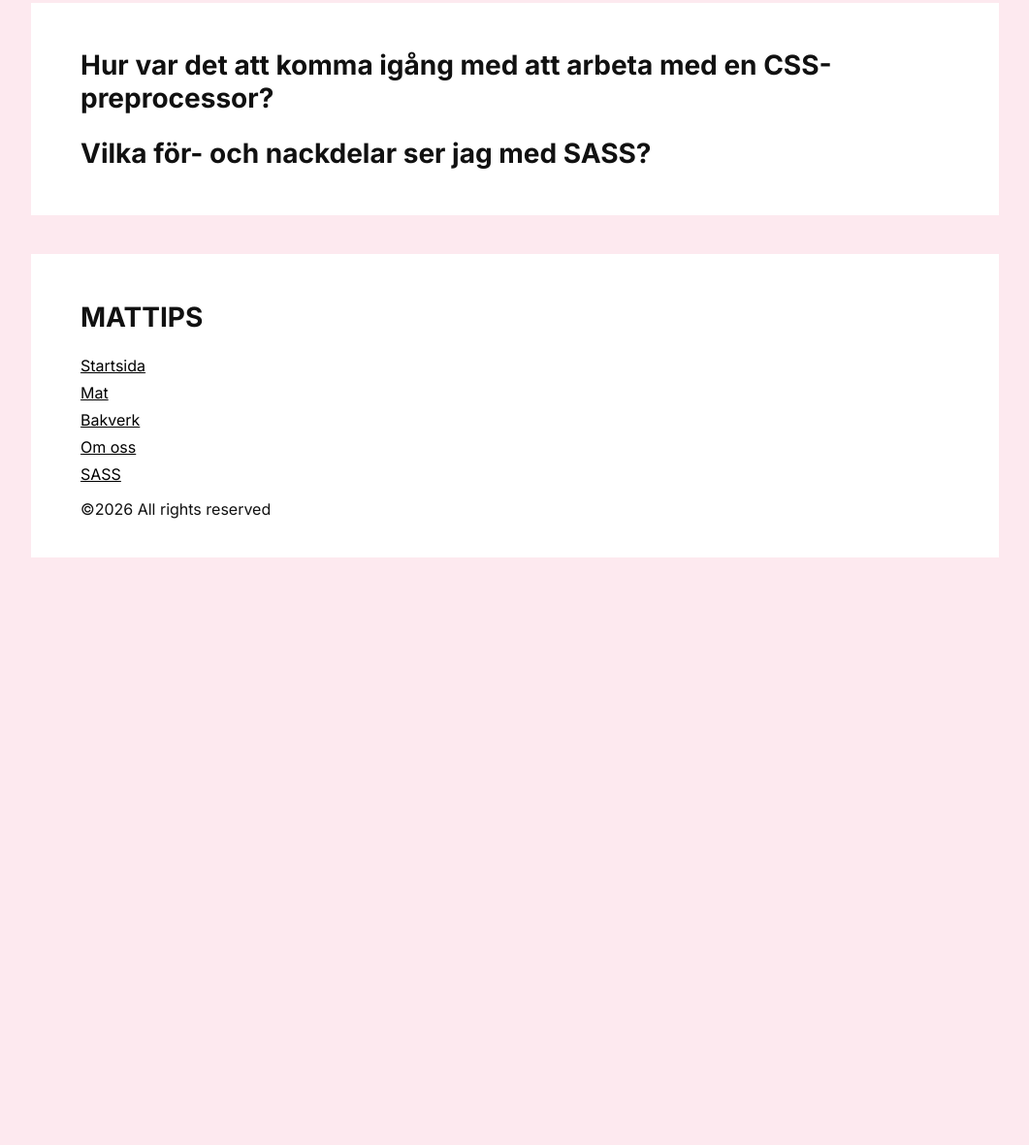
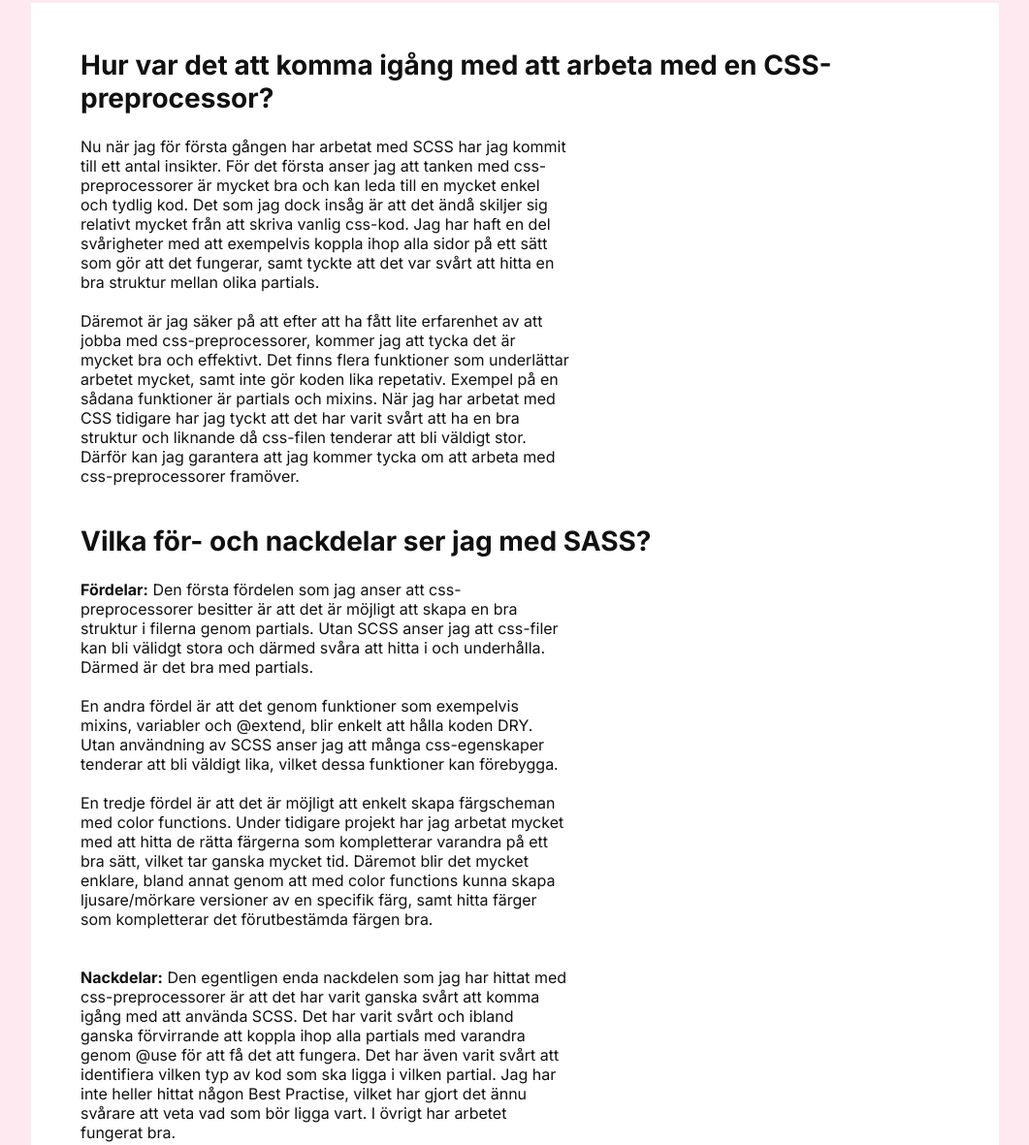
Before and after one commit to alvastern/Laboration-3-CSS-preprocessorer, a website built with Vite: page src/html/sass.html in a window 1280 px wide. Shown: the part 389-1570 px from the top of the page at 97% size, without its empty margins (109-1170 px from the left). Before the commit the page ends 1004 px from the top, so only its background shows below. Built offline with nearby package versions, Linux system fonts and the light colour scheme; a web font is replaced by a local one.

Commit message:
Skrev ner insikter

```diff
--- a/src/css/_layout.scss
+++ b/src/css/_layout.scss
@@ -84,6 +84,11 @@ footer {
     }
 }
 
+.text-paragraf {
+    width: 50ch;
+    margin-bottom: 5vh;
+}
+
 @media (min-width: 600px) and (max-width: 1024px) {
     header {
         display: flex;
@@ -127,6 +132,10 @@ footer {
 
     #nav-header.show {
         display: flex;
+    }
+
+    .text-paragraf {
+        width: 40ch;
     }
 }
 
@@ -179,4 +188,8 @@ footer {
     #nav-header.show {
         display: flex;
     }
+
+    .text-paragraf {
+        width: 70vw;
+    }
 }
--- a/src/html/sass.html
+++ b/src/html/sass.html
@@ -42,12 +42,43 @@
     <main>
         <section>
             <h2 class="underrubrik">Hur var det att komma igång med att arbeta med en CSS-preprocessor?</h2>
-            <p></p>
+            <p class="text-paragraf">Nu när jag för första gången har arbetat med SCSS har jag kommit till ett antal insikter.
+              För det första anser jag att tanken med css-preprocessorer är mycket bra och kan leda till
+              en mycket enkel och tydlig kod. Det som jag dock insåg är att det ändå skiljer sig
+              relativt mycket från att skriva vanlig css-kod. Jag har haft en del svårigheter med att
+              exempelvis koppla ihop alla sidor på ett sätt som gör att det fungerar, samt tyckte att det var svårt
+              att hitta en bra struktur mellan olika partials.<br>
+              <br>
+              Däremot är jag säker på att efter att ha fått lite erfarenhet av att jobba med css-preprocessorer,
+              kommer jag att tycka det är mycket bra och effektivt. Det finns flera funktioner som underlättar
+              arbetet mycket, samt inte gör koden lika repetativ. Exempel på en sådana funktioner är partials
+              och mixins. När jag har arbetat med CSS tidigare har jag tyckt att det har varit svårt att ha en
+              bra struktur och liknande då css-filen tenderar att bli väldigt stor. Därför kan jag garantera
+              att jag kommer tycka om att arbeta med css-preprocessorer framöver.
+            </p>
         </section>
 
         <section>
             <h2 class="underrubrik">Vilka för- och nackdelar ser jag med SASS?</h2>
-            <p></p>
+            <p class="text-paragraf"><b>Fördelar:</b> Den första fördelen som jag anser att css-preprocessorer besitter är att det
+            är möjligt att skapa en bra struktur i filerna genom partials. Utan SCSS anser jag att css-filer kan
+            bli välidgt stora och därmed svåra att hitta i och underhålla. Därmed är det bra med partials.<br>
+            <br>
+            En andra fördel är att det genom funktioner som exempelvis mixins, variabler och @extend, blir enkelt
+            att hålla koden DRY. Utan användning av SCSS anser jag att många css-egenskaper tenderar att bli väldigt
+            lika, vilket dessa funktioner kan förebygga.<br>
+            <br>
+            En tredje fördel är att det är möjligt att enkelt skapa färgscheman med color functions. Under tidigare
+            projekt har jag arbetat mycket med att hitta de rätta färgerna som kompletterar varandra på ett bra sätt,
+            vilket tar ganska mycket tid. Däremot blir det mycket enklare, bland annat genom att med color functions kunna
+            skapa ljusare/mörkare versioner av en specifik färg, samt hitta färger som kompletterar det förutbestämda färgen bra.
+            </p>
+
+            <p class="text-paragraf"><b>Nackdelar:</b> Den egentligen enda nackdelen som jag har hittat med css-preprocessorer är att det har
+            varit ganska svårt att komma igång med att använda SCSS. Det har varit svårt och ibland ganska förvirrande
+            att koppla ihop alla partials med varandra genom @use för att få det att fungera. Det har även varit svårt
+            att identifiera vilken typ av kod som ska ligga i vilken partial. Jag har inte heller hittat någon Best Practise,
+            vilket har gjort det ännu svårare att veta vad som bör ligga vart. I övrigt har arbetet fungerat bra.</p>
         </section>
     </main>
 
```
